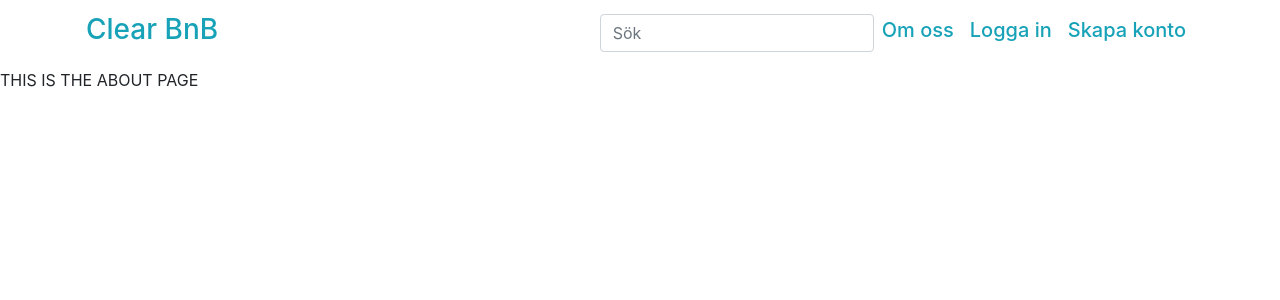
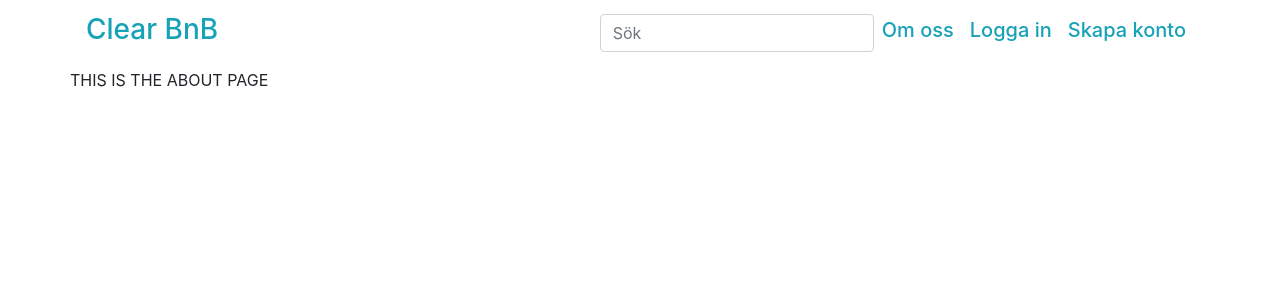
Before and after one commit to ChocoDream/ClearBnB, a React (Create React App) app in the folder src/main/resources/frontend/: page /about in a window 1280 px wide. Shown: the top 300 px of the page. Built offline with nearby package versions, Linux system fonts and the light colour scheme; no server answers.

Commit message:
Removed some stuff in about to prevent errors

```diff
--- a/src/main/resources/frontend/src/pages/About.js
+++ b/src/main/resources/frontend/src/pages/About.js
@@ -1,5 +1,5 @@
 import React from 'react';
-import AmenitiesList from '../components/AmenitiesList';
+//import AmenitiesList from '../components/AmenitiesList';
 import {
   Container,
   Row } from 'reactstrap';
@@ -7,10 +7,11 @@ import {
 const About = () => {
   return (
     <div>
-      <p>THIS IS THE ABOUT PAGE</p>
         <div>
           <Container>
-            <Row><AmenitiesList /></Row>
+          <Row>
+            <p>THIS IS THE ABOUT PAGE</p>
+            </Row>
           </Container>
           </div>
     </div>
```
